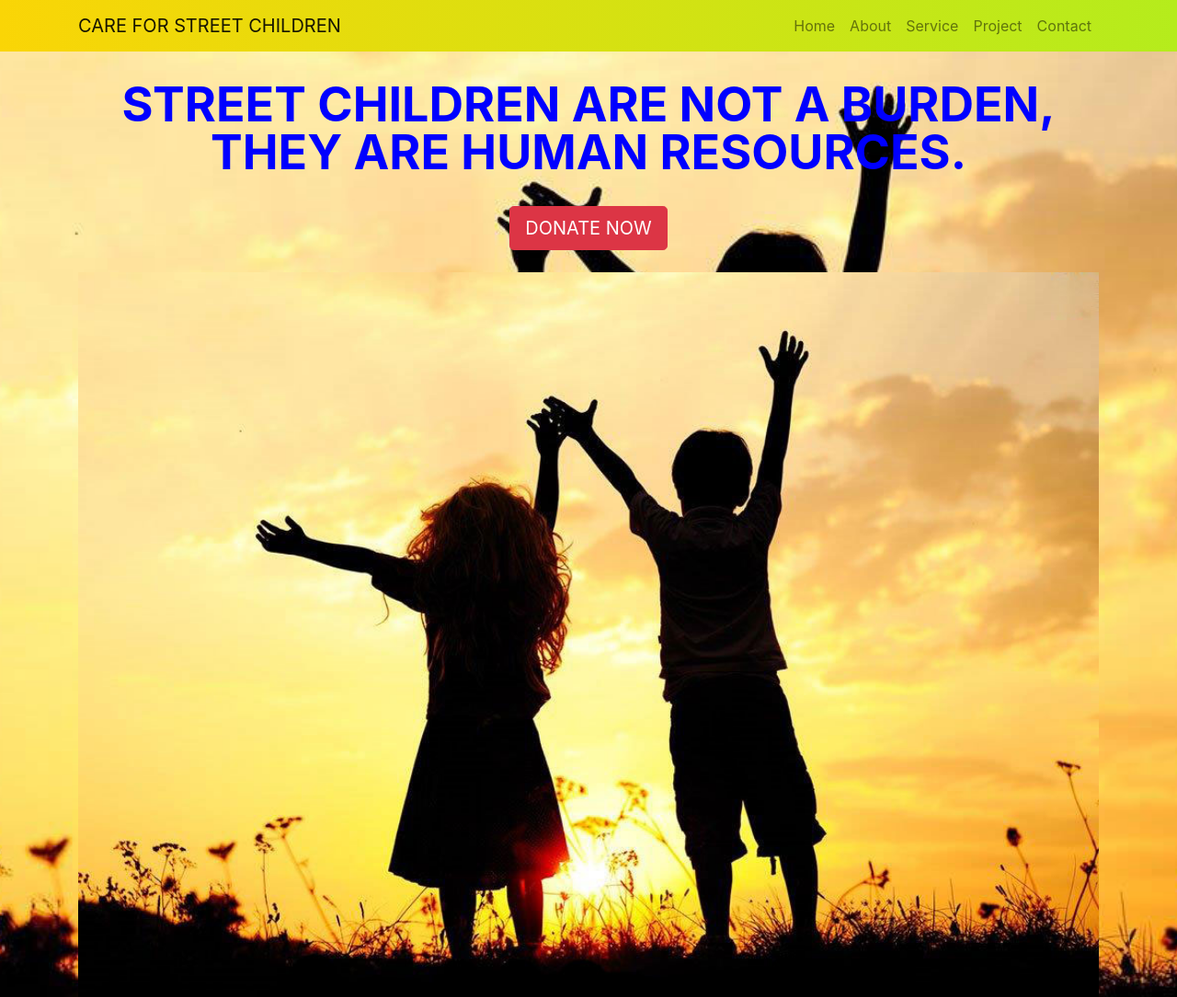
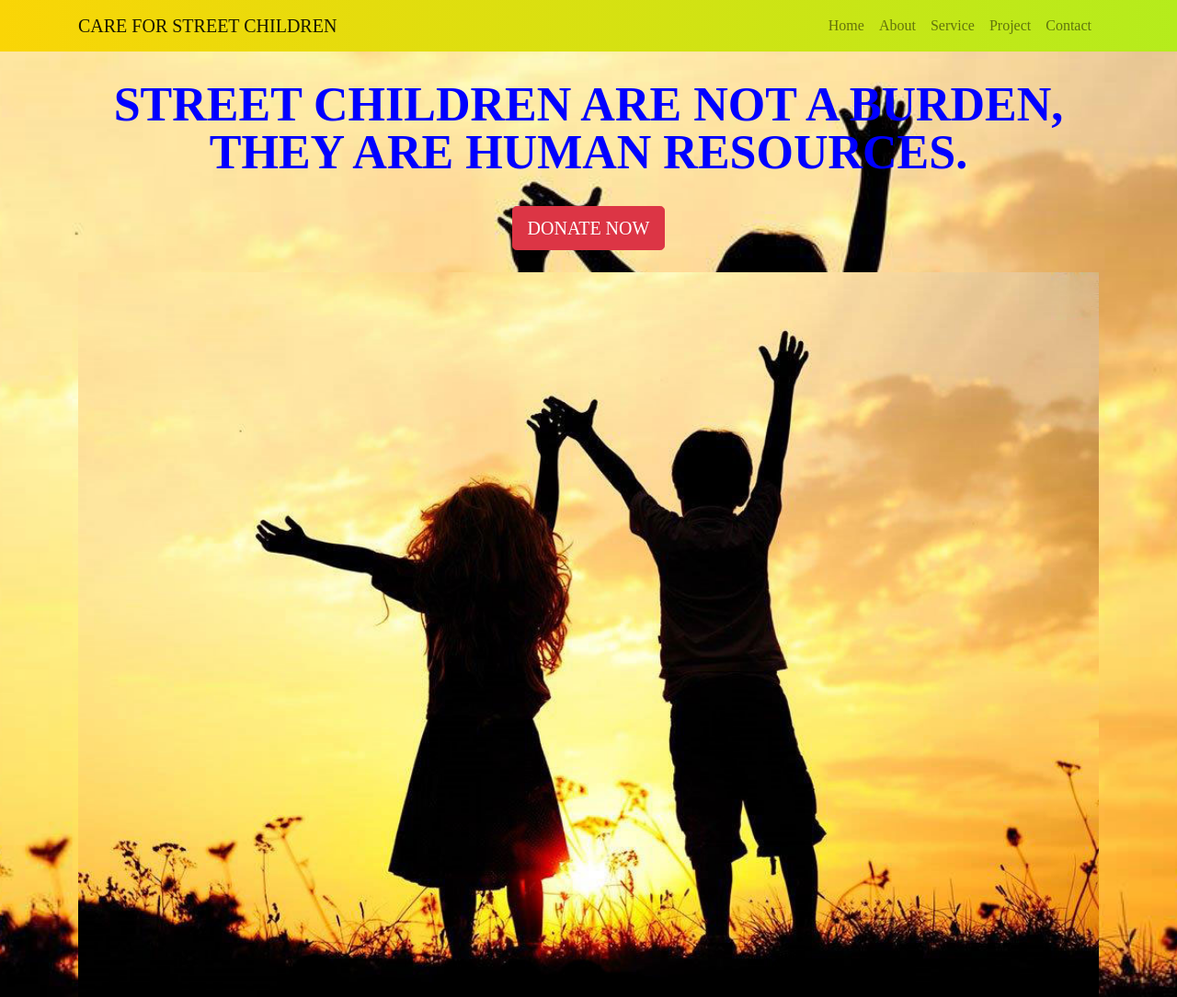
Before and after one commit to meJannatul/Project-1, a plain HTML site: page index.html in a window 1280 px wide. Shown: the top 1084 px of the page at 92% size. Drawn offline with Linux system fonts and the light colour scheme; files whose address does not match are found by name.

Commit message:
Update style.css

```diff
--- a/css/style.css
+++ b/css/style.css
@@ -2,6 +2,8 @@
   margin: 0;
   padding: 0;
   box-sizing: border-box; }
+
+body { font-family: 'Balsamiq Sans'; }
 
 #nav-bar {
   position: sticky;
```
